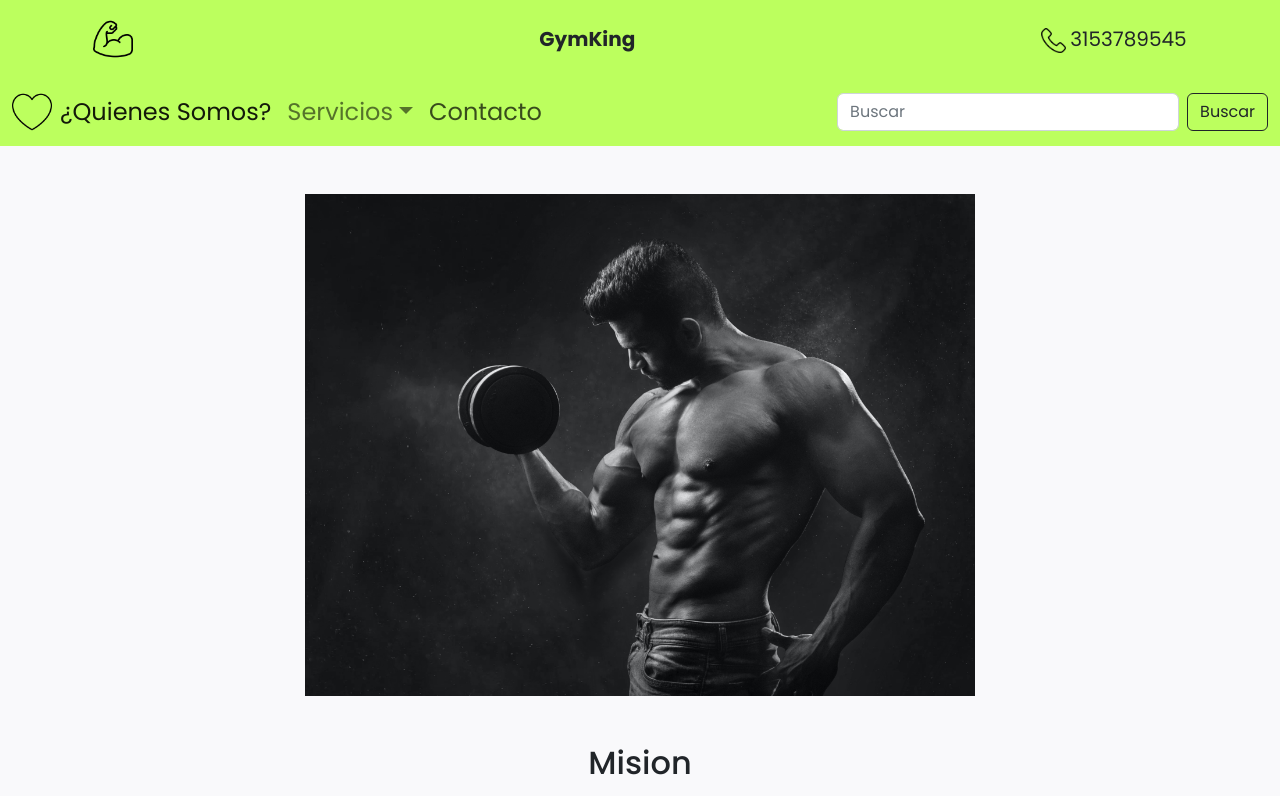
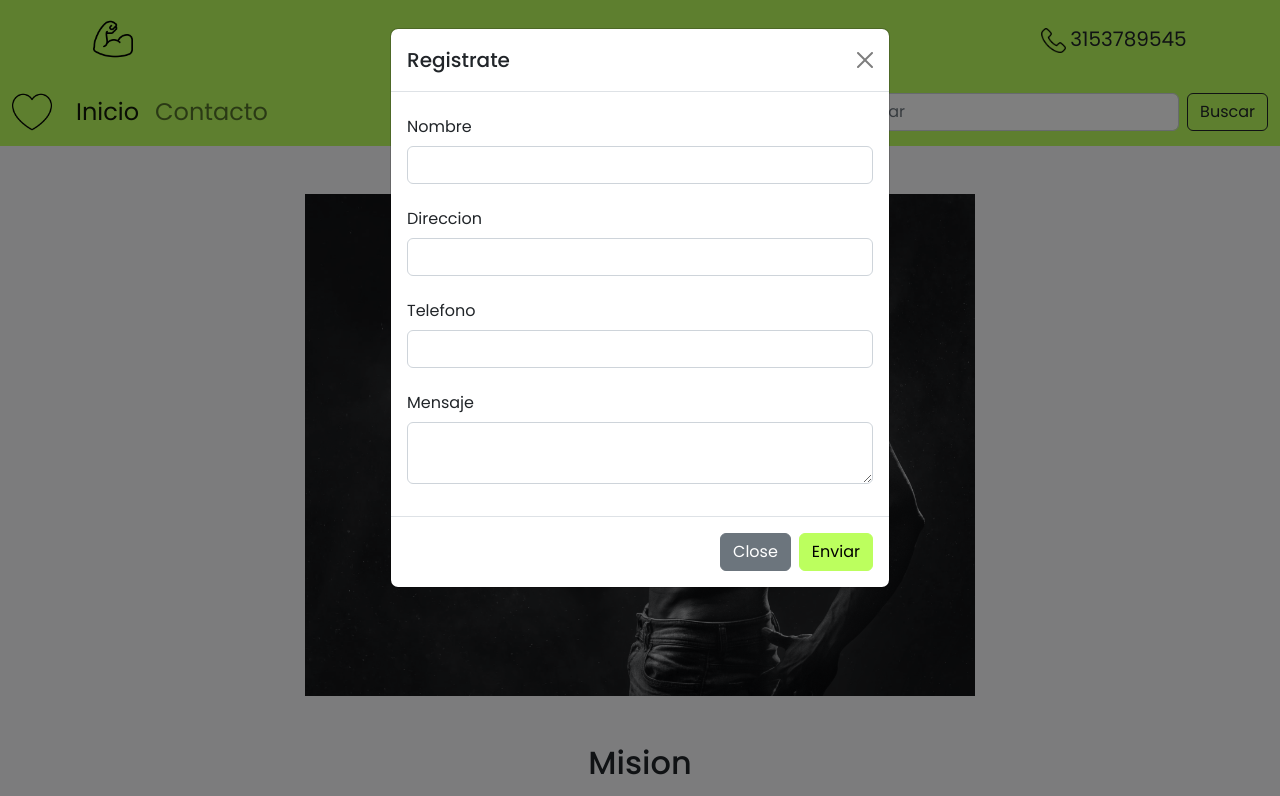
Before and after one commit to tecus/Page-Gym-Bootstrap, a website: page mision.html in a window 1280 px wide. Both pictures are taken after a click on the link "Contacto". Shown: the top 796 px of the page. Drawn offline with nearby package versions, Linux system fonts and the light colour scheme.

Commit message:
Page Gym Bootstrap

```diff
--- a/mision.html
+++ b/mision.html
@@ -27,22 +27,16 @@
 
     <nav class="navbar sticky-top navbar-expand-lg bg-body-tertiary sticky-top fs-4 bg-success">
         <div class="container-fluid">
-            <img class="icon_musculo" src="/iconos/corazon.png">
+            <a href="index.html"><img class="icon_musculo" src="/iconos/corazon.png"></a>
                  <!-- <a class="navbar-brand fs-4 pt-2 ms-1 fw-bold" href="index.html">Gym<span>King</span></a> -->
             <button class="navbar-toggler" type="button" data-bs-toggle="collapse" data-bs-target="#navegacion">
             <span class="navbar-toggler-icon"></span>
             </button>
         <div class="collapse navbar-collapse" id="navegacion">
             <ul class="navbar-nav me-auto mb-2 mb-lg-0">
-                <li class="nav-item"><a class="nav-link active" aria-current="page" href="¿Quienes Somos?">¿Quienes Somos?</a></li>
-              <li class="nav-item dropdown"><a class="nav-link dropdown-toggle show" href="#" role="button" data-bs-toggle="dropdown" aria-expanded="true">Servicios</a>
-                <ul class="dropdown-menu" data-bs-popper="static">
-                    <li><a class="dropdown-item" href="#">Empresa</a></li>
-                    <li><a class="dropdown-item" href="#">Historia</a></li>
-                </ul>
-            </li>
+                <li class="nav-item"><a class="nav-link active ms-3" aria-current="page" href="index.html">Inicio</a></li>
                 <li class="nav-item">
-                <a class="nav-link" href="#">Contacto</a>
+                <a class="nav-link" href="#" data-bs-toggle="modal" data-bs-target="#BtnModal">Contacto</a>
             </li>
             </ul>
             <form class="d-flex" role="search">
@@ -53,6 +47,41 @@
         </div>
     </nav>
 
+    <div class="modal fade" id="BtnModal" tabindex="-1" aria-labelledby="BtnModalLabel" aria-hidden="true">
+        <div class="modal-dialog">
+          <div class="modal-content">
+            <div class="modal-header">
+              <h1 class="modal-title fs-5" id="BtnModalLabel">Registrate</h1>
+              <button type="button" class="btn-close" data-bs-dismiss="modal" aria-label="Close"></button>
+            </div>
+            <div class="modal-body">
+              <form>
+                <div class="mb-3">
+                  <label for="recipient-name" class="col-form-label">Nombre</label>
+                  <input type="text" class="form-control" id="recipient-name">
+                </div>
+                <div class="mb-3">
+                    <label for="recipient-name" class="col-form-label">Direccion</label>
+                    <input type="text" class="form-control" id="recipient-name">
+                  </div>
+                  <div class="mb-3">
+                    <label for="recipient-name" class="col-form-label">Telefono</label>
+                    <input type="text" class="form-control" id="recipient-name">
+                  </div>
+                <div class="mb-3">
+                  <label for="message-text" class="col-form-label">Mensaje</label>
+                  <textarea class="form-control" id="message-text"></textarea>
+                </div>
+              </form>
+            </div>
+            <div class="modal-footer">
+              <button type="button" class="btn btn-secondary" data-bs-dismiss="modal">Close</button>
+              <button type="button" class="btn btn-success">Enviar</button>
+            </div>
+          </div>
+        </div>
+      </div>
+
     <section class="container py-5">
                 <div class="d-flex justify-content-center">
                     <img class="img-fluid mb-5 image_mision" src="imagenes/galeria6.jpg" alt="Image Gym">
@@ -60,30 +89,11 @@
                 <h5 class="text-center fs-2 pb-2">Mision</h5>
                 <p class="pb-2">En GymKing creemos que el ejercicio y el bienestar deberían estar disponibles para todos. Al dirigir un negocio internacional de Fitness, con la ambición de desarrollar y expandirnos constantemente, por lo tanto, ofrecemos gimnasios que siempre están abiertos e invita a las personas a hacer ejercicio.</p>
                 <h5 class="text-center fs-2 pb-2">Vision</h5>
-                <p>Nuestra misión es proporcionar la mejor opción de valor en la industria del fitness en Europa, Asia, América Central y América del Sur. Haremos esto a través de la disponibilidad, la hospitalidad y la funcionalidad a un precio atractivo.</p>
             <p>Nuestra misión es proporcionar la mejor opción de valor en la industria del fitness en Europa, Asia, América Central y América del Sur. Haremos esto a través de la disponibilidad, la hospitalidad y la funcionalidad a un precio atractivo.
-                Estamos orgullosos de ofrecer oportunidades de entrenamiento en 6 países diferentes en 3 continentes. Esta disponibilidad no solo significa que operamos nuestro negocio en varios países y que estamos abiertos a toda hora, para nosotros también es importante que todo esté incluido para nuestros miembros. Esto significa que nuestros miembros pueden entrenar en cualquiera de nuestros gimnasios, sin costo adicional y sin restricciones cuando se trata de nuestros entrenamientos grupales.
-                La hospitalidad se trata de actuar amablemente y dar la bienvenida a nuestros miembros y lo hacemos enfocándonos en nuestros miembros. Para nosotros, es importante que nuestros miembros sientan que nuestros empleados los ven, escuchan y aprecian. Es junto con nuestros miembros que creamos el mejor ambiente de entrenamiento y siempre queremos que nuestros miembros tengan impresiones positivas en el gimnasio. Como continuación de esta hospitalidad, entre otras cosas, la actitud amistosa, siempre nos esforzamos para que nuestros gimnasios sean funcionales. Con esto queremos decir que las máquinas, pesas, vestuarios, etc. deberían funcionar sin ningún problema. Debería ser fácil, sencillo y divertido hacer ejercicio en GymKing y esto es algo con lo que trabajamos a diario para mantener.
-                Un precio atractivo es algo de lo que estamos orgullosos de ofrecer, y siempre ha sido importante para nosotros demostrar que hacer ejercicio debe ser algo para todos y, por lo tanto, nuestra elección de precio. Nuestros miembros deben sentir que ofrecemos mucho, incluidos los entrenamientos grupales y que estamos abiertos a todas horas, y que estamos disponibles en muchos lugares, pero también que tiene un precio atractivo. Al ofrecer lo que mencionamos anteriormente, tenemos gimnasios competitivos que son mejorados por nuestros empleados calificados, quienes juntos crean relaciones con nuestros miembros. Son los empleados que trabajan en nuestros gimnasios los que contribuyen a un estilo de vida saludable y, sobre todo, contribuyen a un entorno de entrenamiento divertido y social.</p>
+                Estamos orgullosos de ofrecer oportunidades de entrenamiento en 2 países diferentes y en 2 continentes. Esta disponibilidad no solo significa que operamos nuestro negocio en varios países y que estamos abiertos a toda hora, para nosotros también es importante que todo esté incluido para nuestros miembros. Esto significa que nuestros miembros pueden entrenar en cualquiera de nuestros gimnasios, sin costo adicional y sin restricciones cuando se trata de nuestros entrenamientos grupales.
+                La hospitalidad se trata de actuar amablemente y dar la bienvenida a nuestros miembros y lo hacemos enfocándonos en nuestros miembros.</p>
         </div>
     </section>
-
-
-
-
-
-
-
-
-
-
-
-
-
-
-
-
-
 
     <footer class="footer  mt-5 pt-4 pb-2 text-white bg-primary">
         <div class="container">
@@ -100,15 +110,15 @@
 
                 <div class="col-md-2">
                     <nav class="nav flex-column align-items-center">
-                        <a class="nav-link add text-white" href="#">Inicio</a>
-                        <a class="nav-link add text-white" href="#">Programa</a>
+                        <a class="nav-link add text-white" href="index.html">Inicio</a>
+                        <a class="nav-link add text-white" href="index.html">Programa</a>
                     </nav>
                 </div>
 
                 <div class="col-md-2">
                     <nav class="nav flex-column align-items-center">
-                        <a class="nav-link add text-white" href="#">Membresia</a>
-                        <a class="nav-link add text-white" href="#">Acerca</a>
+                        <a class="nav-link add text-white" href="index.html">Membresia</a>
+                        <a class="nav-link add text-white" href="mision.html">Acerca</a>
                     </nav>
                 </div>
                 <div class="col-md-4 mb-4 mb-sm-4">
```
Also changed, not shown: index.html (+5 -5 lines), src/scss/_custom.scss (line endings or trailing spaces), src/scss/style.scss (line endings or trailing spaces).
